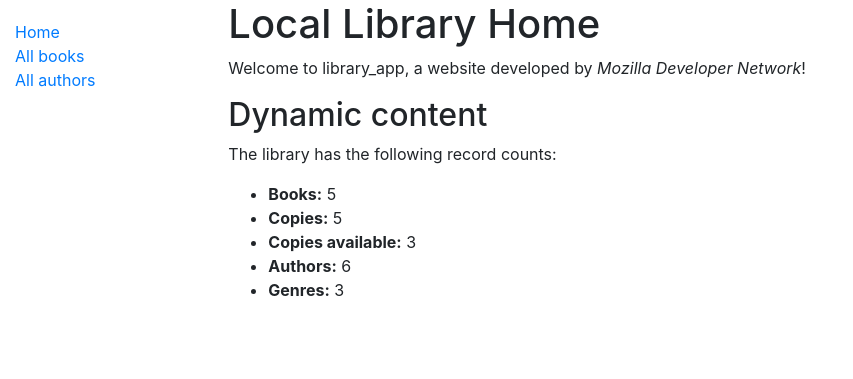
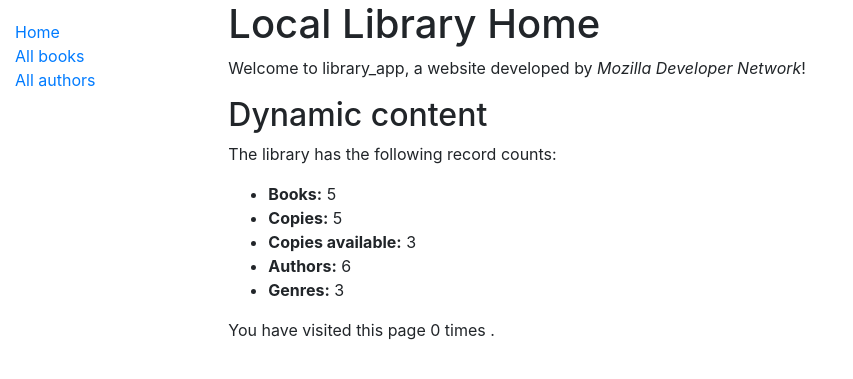
Before and after one commit to jtertil/library_app, a Django app: page /catalog/ in a window 1280 px wide. Shown: the top 379 px of the page, without its empty margins (0-853 px from the left). Run offline with Django 3.2, Linux system fonts and the light colour scheme; data comes from the database, SQL or seed files in the repository; both versions use the stored data as it was after the commit; some libraries are stand-ins or nearby versions.

Commit message:
session counter

```diff
--- a/catalog/templates/index.html
+++ b/catalog/templates/index.html
@@ -12,4 +12,6 @@
     <li><strong>Authors:</strong> {{ num_authors }}</li>
     <li><strong>Genres:</strong> {{ genres }}</li>
   </ul>
+
+<p>You have visited this page {{ num_visits }}{% if num_visits == 1 %} time {% else %} times {% endif %}.</p>
 {% endblock %}
--- a/catalog/views.py
+++ b/catalog/views.py
@@ -18,12 +18,17 @@ def index(request):
     # The 'all()' is implied by default.
     num_authors = Author.objects.count()
 
+    # Number of visits to this view, as counted in the session variable.
+    num_visits = request.session.get('num_visits', 0)
+    request.session['num_visits'] = num_visits + 1
+
     context = {
         'num_books': num_books,
         'num_instances': num_instances,
         'num_instances_available': num_instances_available,
         'num_authors': num_authors,
         'genres': genres,
+        'num_visits': num_visits
     }
 
     # Render the HTML template index.html with the data in the context variable
```
Also changed, not shown: db.sqlite3.
